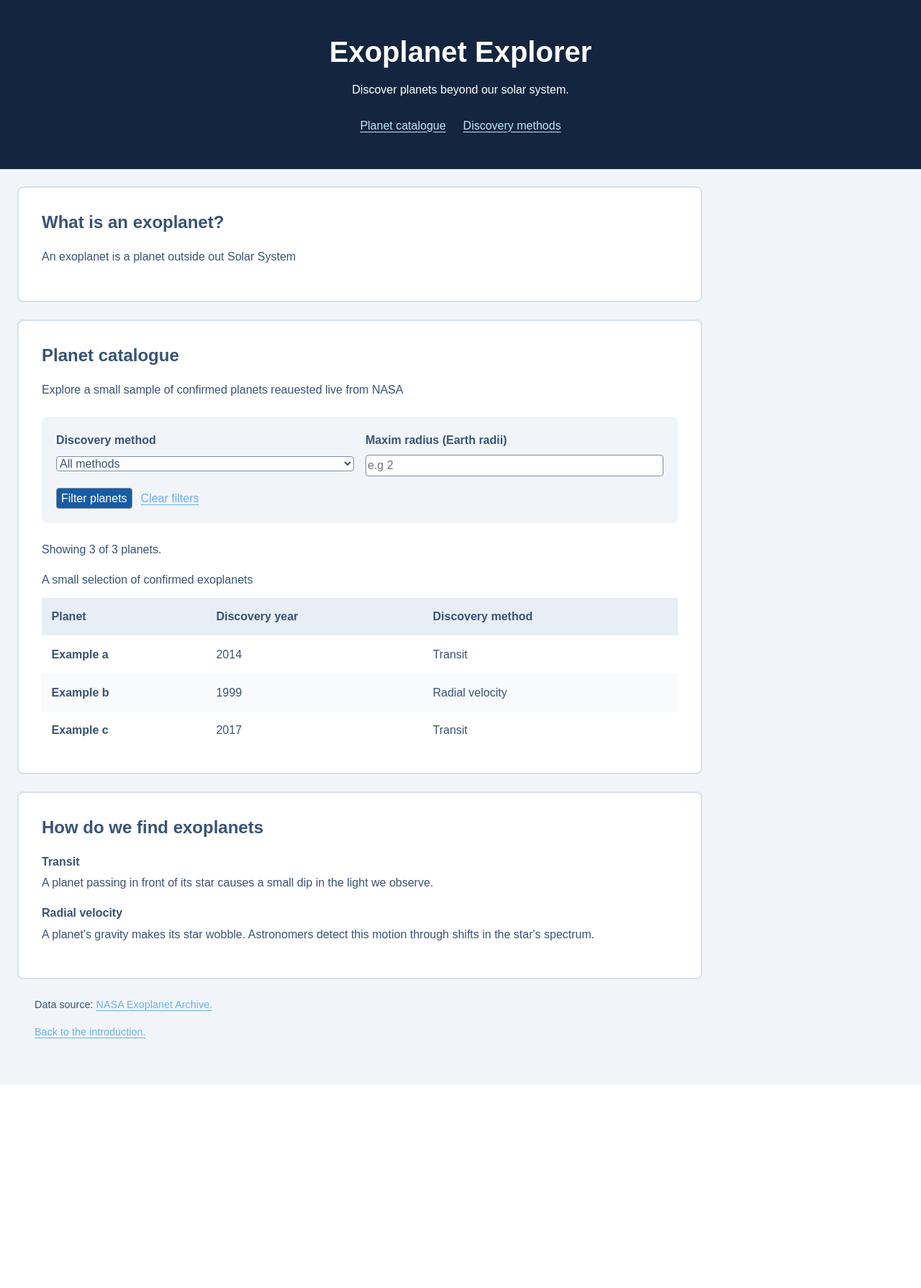
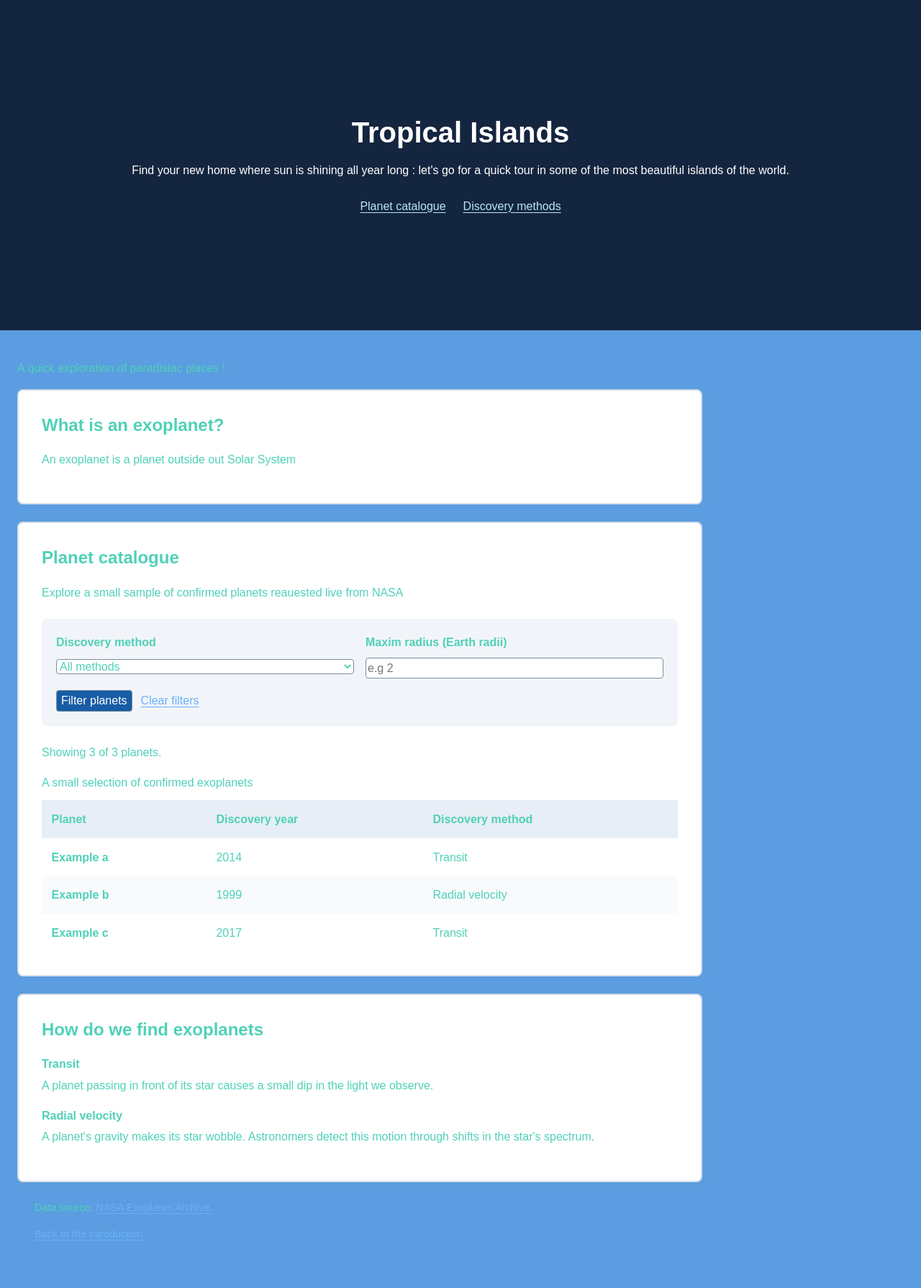
Before and after one commit to rivka-oss/deployment, a Flask app: page / in a window 1280 px wide. Shown: the whole page at 72% size. Before the commit the page ends 1508 px from the top, so only its background shows below. Run offline with Flask 3, Linux system fonts and the light colour scheme.

Commit message:
From planet to tropical islands

```diff
--- a/app.py
+++ b/app.py
@@ -29,7 +29,7 @@ def index():
                            selected_method=request.args.get("method", ""),
                            max_radius=request.args.get("max_radius", ""),
                            total=len(planets),
-                           error="")
+                           error="", workshop_message="A quick exploration of paradisiac places !")
 
 if __name__ == "__main__":
     app.run()
--- a/static/style.css
+++ b/static/style.css
@@ -6,12 +6,12 @@ body {
     margin: 0;
     font-family: Arial, sans-serif;
     line-height: 1.6;
-    background-color: #f1f5f9;
-    color: #375379;
+    background-color: #5b9de0;
+    color: #4fd1b7;
 }
 
 header {
-    padding: 3rem 1.5rem;
+    padding: 10rem 1.5rem;
     color: #ffffff;
     background-color: #14253f;
     text-align: center;
--- a/templates/index.html
+++ b/templates/index.html
@@ -8,8 +8,8 @@
 </head>
 <body>
     <header>
-        <h1>Exoplanet Explorer</h1>
-        <p>Discover planets beyond our solar system.</p>
+        <h1>Tropical Islands</h1>
+        <p>Find your new home where sun is shining all year long : let's go for a quick tour in some of the most beautiful islands of the world.</p>
         <nav aria-label="Main navigation">
             <a href="#catalogue">Planet catalogue</a>
             <a href="#methods">Discovery methods</a>
@@ -17,6 +17,7 @@
     </header>
 
     <main>
+        <p>{{ workshop_message }}</p>
         <section id="about">
             <h2>What is an exoplanet?</h2>
             <p>An exoplanet is a planet outside out Solar System</p>
```
